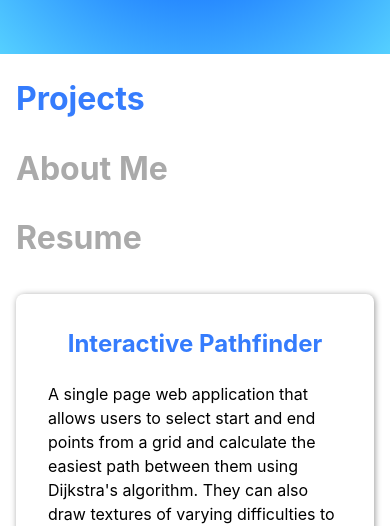
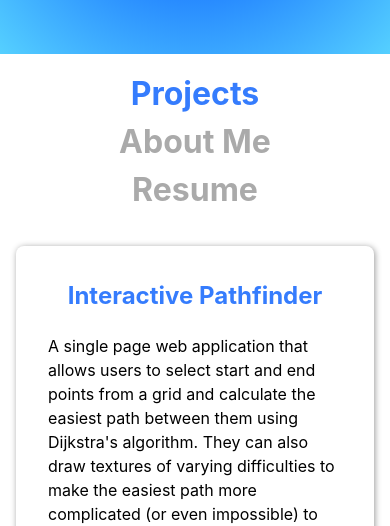
Before and after one commit to shanemcfadden/shanemcfadden.github.io, a Gatsby site: page / in a window 390 px wide. Shown: the part 328-854 px from the top of the page. Built offline with nearby package versions, Linux system fonts and the light colour scheme; Gatsby itself is replaced by a stand-in of ours.

Commit message:
Center nav buttons in mobile Unify nav margins

```diff
--- a/src/styles/components/nav.scss
+++ b/src/styles/components/nav.scss
@@ -1,3 +1,10 @@
+nav {
+  margin: 1rem 0;
+  @media screen and (min-width: $desktop-breakpoint) {
+    margin: 2rem 0;
+  }
+}
+
 .nav__button {
   border: 0;
   background-color: transparent;
@@ -5,10 +12,13 @@
   display: block;
   font-size: 2em;
   font-weight: 700;
-  margin: 0.67em auto;
   padding: 0;
+  text-align: center;
   text-decoration: none;
   transition: color $default-transition-style;
+  @media screen and (min-width: $desktop-breakpoint) {
+    text-align: left;
+  }
 
   &:link,
   &:visited {
```
